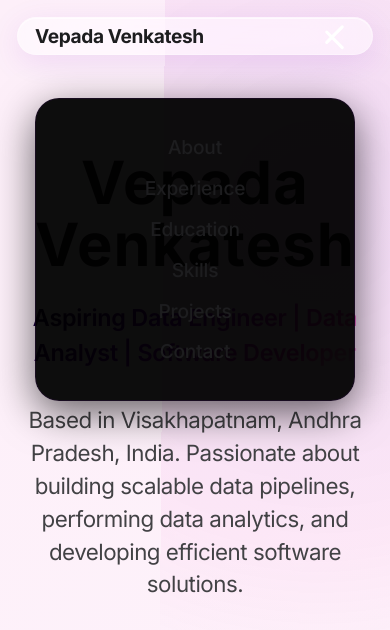
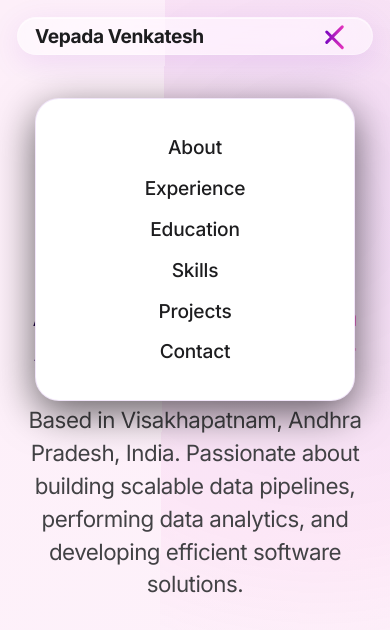
Before and after one commit to VVenkatesh215/portfolio, a plain HTML site: page src/index.html in a window 390 px wide. Both pictures are taken after a click on the button "Toggle navigation menu". Shown: the top 630 px of the page. Drawn offline with nearby package versions, Linux system fonts and the light colour scheme.

Commit message:
Update navigation styles with gradient background and adjust backdrop color

```diff
--- a/src/assets/css/main.css
+++ b/src/assets/css/main.css
@@ -353,7 +353,7 @@ img {
 .nav__toggle-icon {
     width: 25px;
     height: 3px;
-    background-color: var(--color-white);
+    background: linear-gradient(135deg, #7303c0 0%, #ec38bc 100%);
     transition: all var(--transition-base);
     border-radius: 2px;
 }
@@ -1029,7 +1029,7 @@ img {
         top: 80px;
         left: var(--spacing-md);
         right: var(--spacing-md);
-        background: rgba(0, 0, 0, 0.95);
+        background: rgb(255, 255, 255);
         backdrop-filter: saturate(180%) blur(var(--blur-nav));
         -webkit-backdrop-filter: saturate(180%) blur(var(--blur-nav));
         border: 1px solid var(--color-border-light);
```
